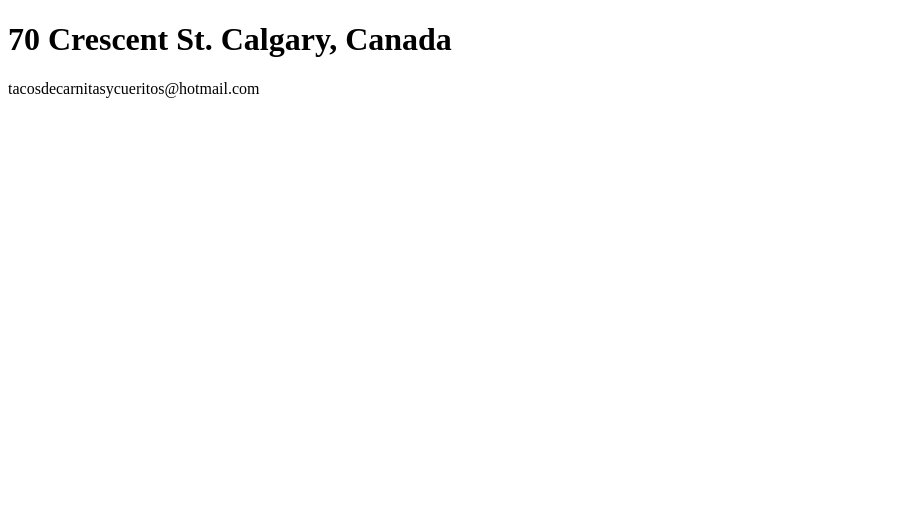
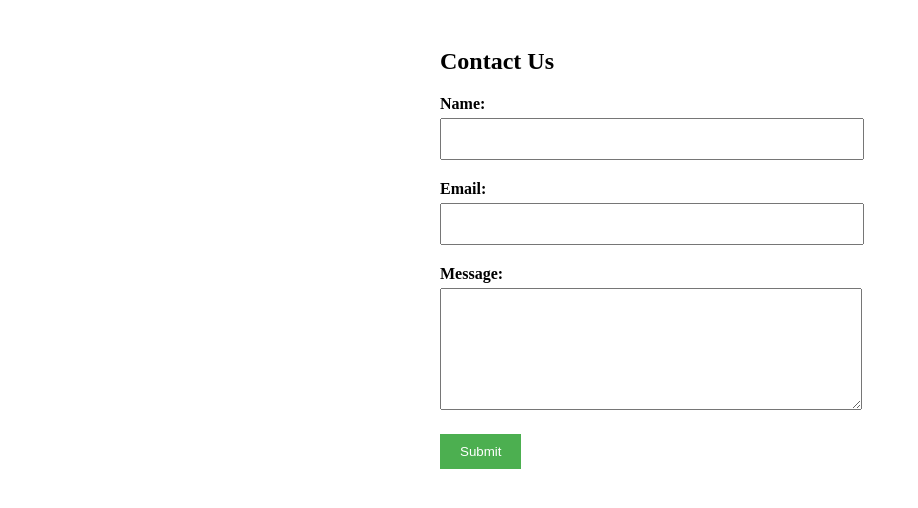
Before and after one commit to chantrex/crud_django, a Django app: page /contact in a window 1280 px wide. Shown: the top 508 px of the page, without its empty margins (0-918 px from the left). Run offline with Django 4.2, Linux system fonts and the light colour scheme.

Commit message:
Contact html created TEST**

```diff
--- a/crud_list/settings.py
+++ b/crud_list/settings.py
@@ -25,7 +25,7 @@ SECRET_KEY = 'django-insecure-oxvv+=mj)ms&&%$d)-i418-p_$mkcrw476yb20_4f=9!w*ghig
 # SECURITY WARNING: don't run with debug turned on in production!
 DEBUG = True
 
-ALLOWED_HOSTS = ["10.0.0.105", "localhost"]
+ALLOWED_HOSTS = ["10.0.0.105", "localhost", "127.0.0.1"]
 
 
 # Application definition
--- a/polls/templates/polls/contact.html
+++ b/polls/templates/polls/contact.html
@@ -1,10 +1,70 @@
 <!DOCTYPE html>
 <html>
   <head>
-    <title>Contact ME!</title>
+    <title>Contact Form Example</title>
+    <style>
+      /* Basic CSS for styling the form */
+      .container {
+        max-width: 400px;
+        margin: 0 auto;
+        padding: 20px;
+      }
+
+      .form-group {
+        margin-bottom: 20px;
+      }
+
+      .form-group label {
+        display: block;
+        margin-bottom: 5px;
+        font-weight: bold;
+      }
+
+      .form-group input,
+      .form-group textarea {
+        width: 100%;
+        padding: 10px;
+        font-size: 16px;
+      }
+
+      .form-group textarea {
+        resize: vertical;
+        height: 100px;
+      }
+
+      .form-group button {
+        background-color: #4caf50;
+        color: white;
+        border: none;
+        padding: 10px 20px;
+        cursor: pointer;
+      }
+
+      .form-group button:hover {
+        background-color: #45a049;
+      }
+    </style>
   </head>
   <body>
-    <h1>70 Crescent St. Calgary, Canada</h1>
-    <p>tacosdecarnitasycueritos@hotmail.com</p>
+    <div class="container">
+      <h2>Contact Us</h2>
+      <form action="" method="post">
+        <div class="form-group">
+          <label for="name">Name:</label>
+          <input type="text" id="name" name="name" required />
+        </div>
+        <div class="form-group">
+          <label for="email">Email:</label>
+          <input type="email" id="email" name="email" required />
+        </div>
+        <div class="form-group">
+          <label for="message">Message:</label>
+          <textarea id="message" name="message" required></textarea>
+        </div>
+        <div class="form-group">
+          <button type="submit">Submit</button>
+        </div>
+      </form>
+    </div>
   </body>
 </html>
```
Also changed, not shown: db.sqlite3.
